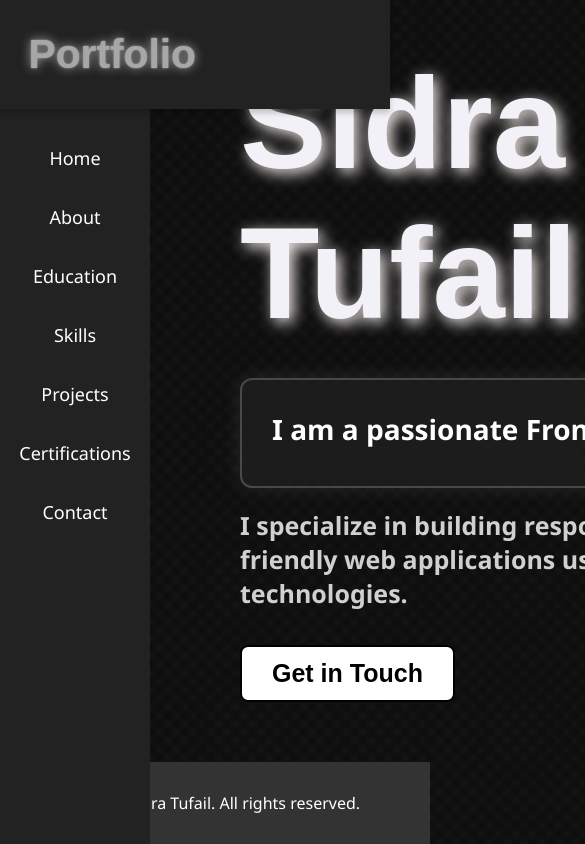
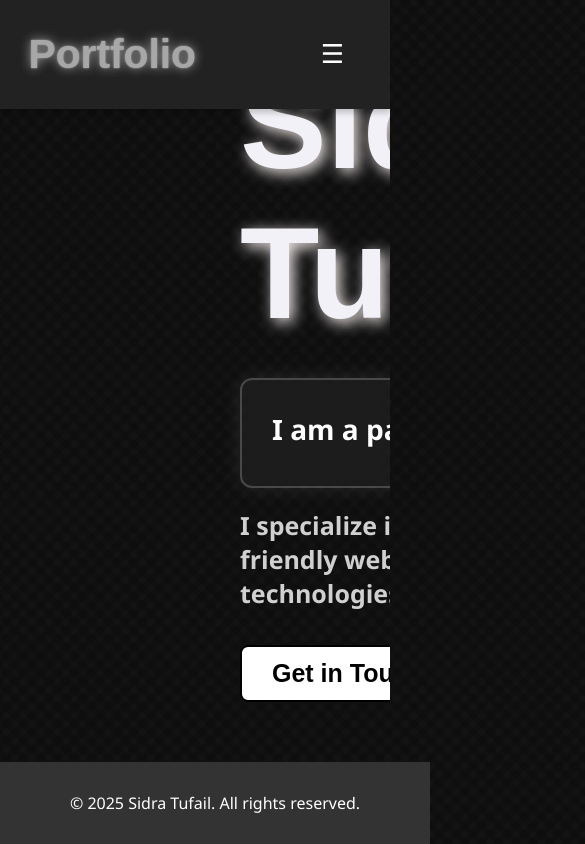
Before and after one commit to sidi-125/file-4, a React (Create React App) app: page / in a window 390 px wide. Shown: the top 844 px of the page, 585 px wide, since content can reach past the window. Built offline with nearby package versions, Linux system fonts and the light colour scheme.

Commit message:
Added responsive design for header, footer, and sidebar

```diff
--- a/src/App.css
+++ b/src/App.css
@@ -32,3 +32,20 @@ body::before {
     transform: translate(-50%, -50%);
   }
 }
+body, html {
+  margin: 0;
+  padding: 0;
+  height: 100%; /* Ensure the body takes full height */
+  overflow-x: hidden; /* Hide horizontal scrollbar */
+}
+
+.layout-container {
+  display: flex;
+  flex-direction: column;
+  min-height: 100vh; /* Ensure the layout covers full viewport height */
+}
+
+.content {
+  flex-grow: 1; /* Allow content to take remaining space */
+  overflow: auto; /* Enable vertical scrolling if content overflows */
+}
--- a/src/Layout.css
+++ b/src/Layout.css
@@ -4,6 +4,7 @@
   padding: 5px 30px;
   display: flex;
   align-items: center;
+  justify-content: space-between; /* Added for toggle button space */
   position: sticky;
   top: 0;
   z-index: 1000;
@@ -18,7 +19,6 @@
   animation: blinkZoom 1.5s infinite ease-in-out;
 }
 
-/* Blinking + Zooming effect */
 @keyframes blinkZoom {
   0%, 100% {
     opacity: 1;
@@ -30,8 +30,18 @@
   }
 }
 
+/* ✅ Toggle Button Style */
+.toggle-btn {
+  display: none;
+  font-size: 26px;
+  background: none;
+  color: white;
+  border: none;
+  cursor: pointer;
+  margin-right: 10px;
+}
 
-  /* Sidebar */
+/* Sidebar */
 .sidebar {
   position: fixed;
   top: 100px;
@@ -42,54 +52,49 @@
   padding-top: 20px;
   z-index: 999;
   color: white;
+  transition: transform 0.3s ease-in-out;
 }
 
-/* Sidebar List */
 .sidebar ul {
   list-style: none;
   padding: 0;
 }
 
-/* Animation for each sidebar item */
 .sidebar ul li {
   margin: 15px 0;
   text-align: center;
-  animation: slideIn 1s ease-out forwards; /* Increase duration to 1s */
-  opacity: 0; /* Initial opacity to make the element hidden */
-  animation-delay: 0.3s; /* Delay for each item */
+  animation: slideIn 1s ease-out forwards;
+  opacity: 0;
+  animation-delay: 0.3s;
 }
 
-/* Animation effect */
 @keyframes slideIn {
   0% {
-    transform: translateX(-100%); /* Starts from outside the screen */
+    transform: translateX(-100%);
     opacity: 0;
   }
   100% {
-    transform: translateX(0); /* Ends at its original position */
-    opacity: 1; /* Full visibility */
+    transform: translateX(0);
+    opacity: 1;
   }
 }
 
-/* Sidebar Links */
 .sidebar ul li a {
   color: white;
   text-decoration: none;
   font-size: 18px;
   display: block;
   padding: 10px;
-  transition: background 0.3s ease, transform 0.3s ease; /* Added transition for zoom effect */
+  transition: background 0.3s ease, transform 0.3s ease;
 }
 
-/* Hover effect */
 .sidebar ul li a:hover {
   background-color: #444;
-  transform: scale(1.1); /* Zoom in effect on hover */
-  cursor: pointer; /* Change cursor to indicate hover */
-  cursor: pointer; /* Change cursor to indicate hover */
-
+  transform: scale(1.1);
+  cursor: pointer;
 }
 
+/* ✅ Footer */
 footer {
   position: fixed;
   bottom: 0;
@@ -98,5 +103,23 @@ footer {
   color: white;
   text-align: center;
   padding: 20px;
-  z-index: 10; /* Ensure footer stays on top */
+  z-index: 10;
 }
+
+/* ✅ Responsive Styles */
+@media (max-width: 768px) {
+  .sidebar {
+    transform: translateX(-100%);
+    position: fixed;
+    top: 60px;
+    height: calc(100% - 60px);
+  }
+
+  .sidebar.open {
+    transform: translateX(0);
+  }
+
+  .toggle-btn {
+    display: block;
+  }
+}
--- a/src/Layout.jsx
+++ b/src/Layout.jsx
@@ -1,31 +1,41 @@
-
-
-import React from 'react';
+import React, { useState } from 'react';
 import { Outlet, Link } from 'react-router-dom';
 import './Layout.css';
 
 const Layout = () => {
+  const [sidebarOpen, setSidebarOpen] = useState(false);
+
+  const toggleSidebar = () => {
+    setSidebarOpen(!sidebarOpen);
+  };
+
   return (
     <div className="layout-container">
       <header className="header">
         <div className="logo">
           <h1 className="blink-shadow">Portfolio</h1>
         </div>
+        {/* Toggle Button */}
+        <button className="toggle-btn" onClick={toggleSidebar}>
+          ☰
+        </button>
       </header>
 
-      <aside className="sidebar">
+      {/* Sidebar with dynamic class */}
+      <aside className={`sidebar ${sidebarOpen ? 'open' : ''}`}>
         <nav>
           <ul>
-            <li><Link to="/">Home</Link></li>
-            <li><Link to="/About">About</Link></li>
-            <li><Link to="/Education">Education</Link></li>
-            <li><Link to="/Skills">Skills</Link></li>
-            <li><Link to="/Projects">Projects</Link></li>
-            <li><Link to="/Certifications">Certifications</Link></li>
-            <li><Link to="/Contact">Contact</Link></li>
+            <li><Link to="/" onClick={() => setSidebarOpen(false)}>Home</Link></li>
+            <li><Link to="/About" onClick={() => setSidebarOpen(false)}>About</Link></li>
+            <li><Link to="/Education" onClick={() => setSidebarOpen(false)}>Education</Link></li>
+            <li><Link to="/Skills" onClick={() => setSidebarOpen(false)}>Skills</Link></li>
+            <li><Link to="/Projects" onClick={() => setSidebarOpen(false)}>Projects</Link></li>
+            <li><Link to="/Certifications" onClick={() => setSidebarOpen(false)}>Certifications</Link></li>
+            <li><Link to="/Contact" onClick={() => setSidebarOpen(false)}>Contact</Link></li>
           </ul>
         </nav>
       </aside>
+
       <footer className="footer">
         <p>&copy; 2025 Sidra Tufail. All rights reserved.</p>
       </footer>
```
Lines whose indentation alone changed are shown as unchanged.
